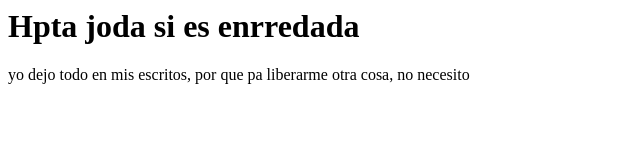
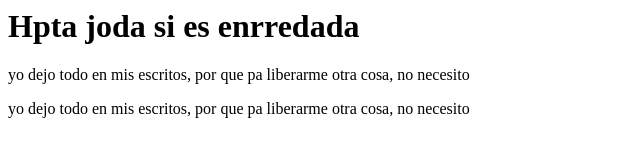
Before and after one commit to DavidOsp/primerRepo, a plain HTML site: page index.html in a window 1280 px wide. Shown: the whole page, without its empty margins (0-640 px from the left). Drawn offline with Linux system fonts and the light colour scheme.

Commit message:
VERSION 3.1.1

```diff
--- a/index.html
+++ b/index.html
@@ -1,3 +1,5 @@
 <h1> Hpta joda si es enrredada</h1>
 
 <p>  yo dejo todo en mis escritos, por que pa liberarme otra cosa, no necesito</p>
+
+<p>  yo dejo todo en mis escritos, por que pa liberarme otra cosa, no necesito</p>
```
